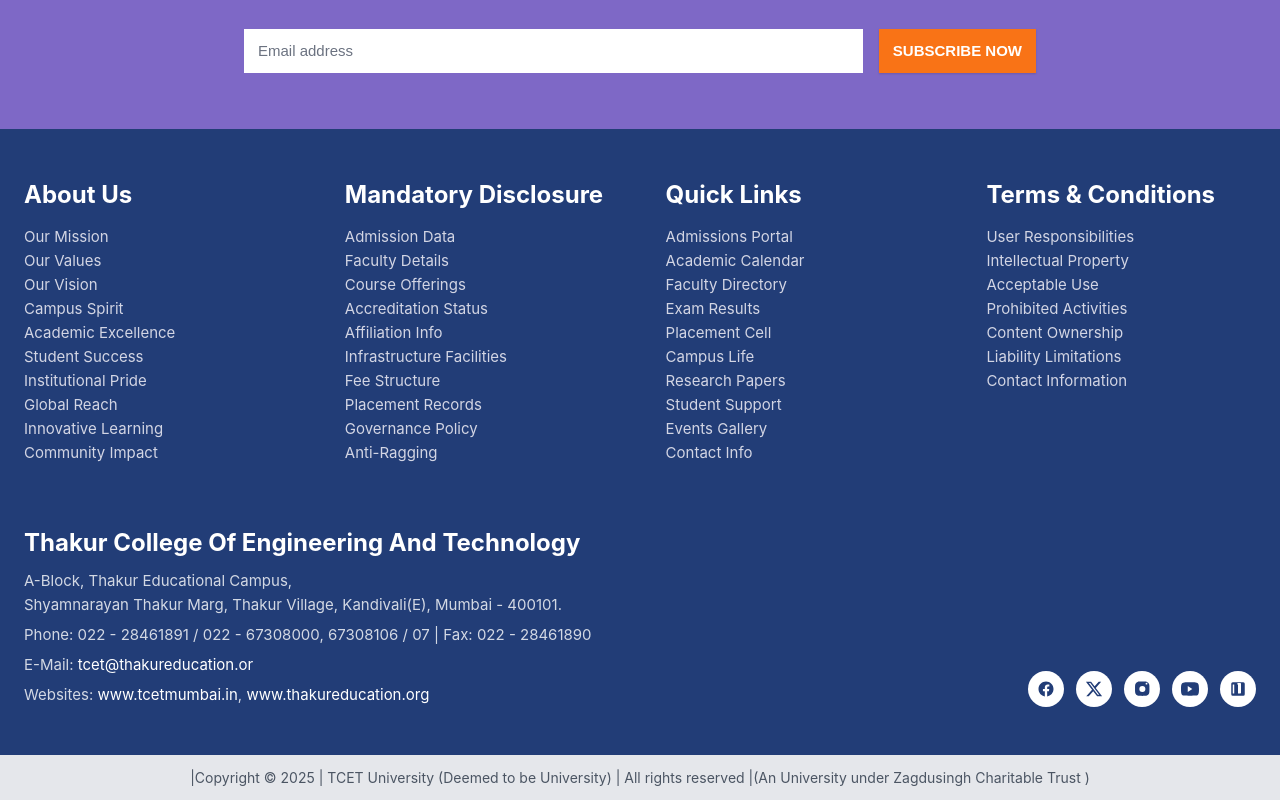
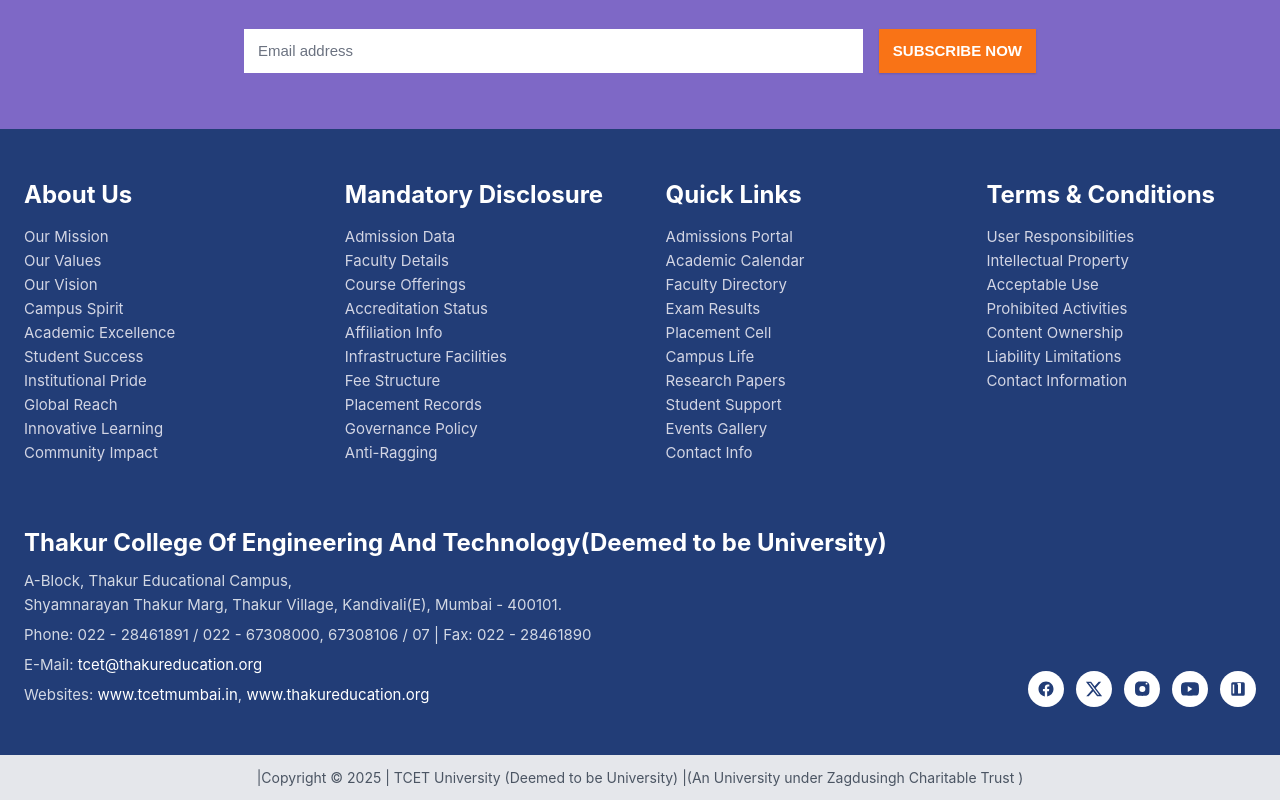
Before and after one commit to tgbsWebsite/tcet, a React (Vite) app: page / in a window 1280 px wide. Shown: the part 7872-8672 px from the top of the page. Built offline with nearby package versions, Linux system fonts and the light colour scheme.

Commit message:
Add files via upload

```diff
--- a/src/components/Footer.jsx
+++ b/src/components/Footer.jsx
@@ -73,7 +73,7 @@
         <div className="uf-bottom">
           <div className="uf-address">
             <h4 className="uf-address-title">
-              Thakur College Of Engineering And Technology
+              Thakur College Of Engineering And Technology(Deemed to be University)
             </h4>
             <p className="uf-address-text">
               A-Block, Thakur Educational Campus,
@@ -87,8 +87,8 @@
             </p>
             <p className="uf-address-text">
               E-Mail:{" "}
-              <a className="uf-link" href="mailto:tcet@thakureducation.or">
-                tcet@thakureducation.or
+              <a className="uf-link" href="mailto:tcet@thakureducation.org">
+                tcet@thakureducation.org
               </a>
             </p>
             <p className="uf-address-text">
@@ -157,7 +157,7 @@
       </div>
 
       <div className="uf-copy">
-       |Copyright © 2025 | TCET University (Deemed to be University) | All rights reserved |(An University under Zagdusingh Charitable Trust )
+       |Copyright © 2025 | TCET University (Deemed to be University)  |(An University under Zagdusingh Charitable Trust )
 
       </div>
     </footer>
```
